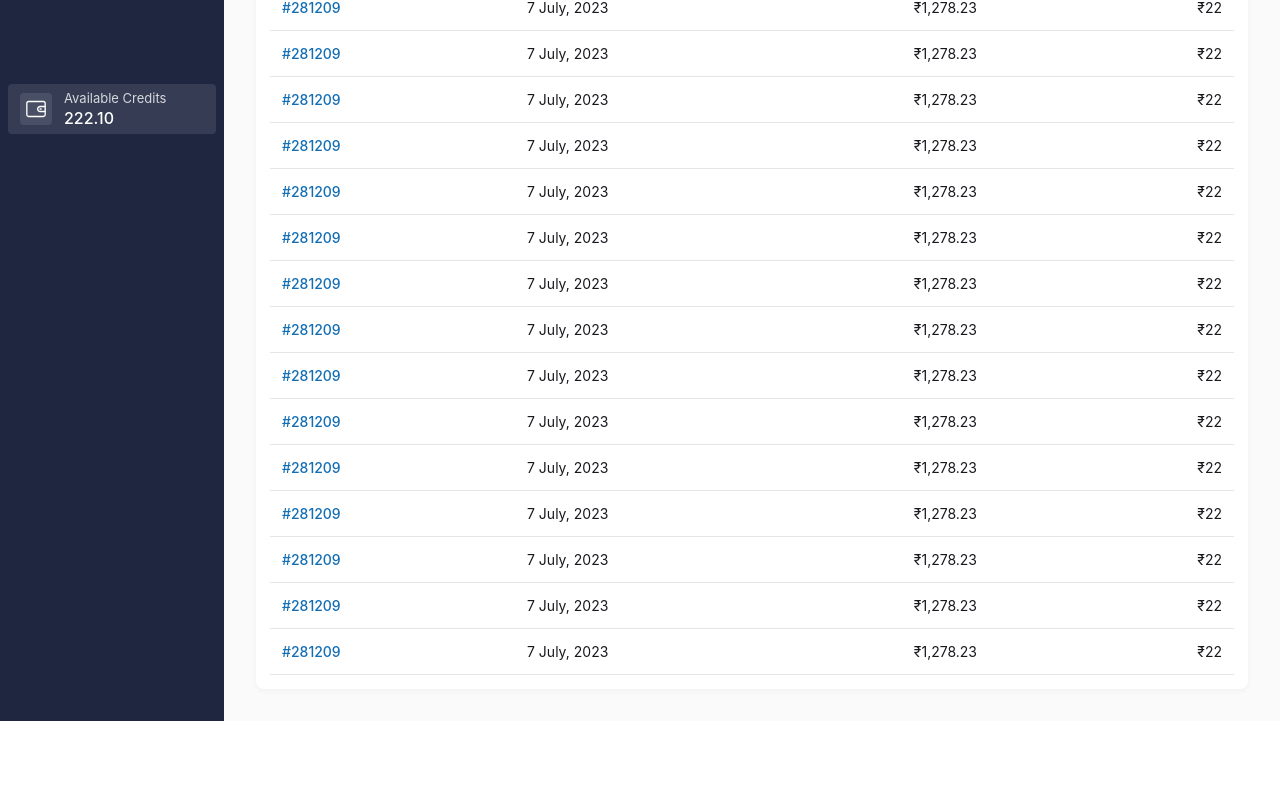
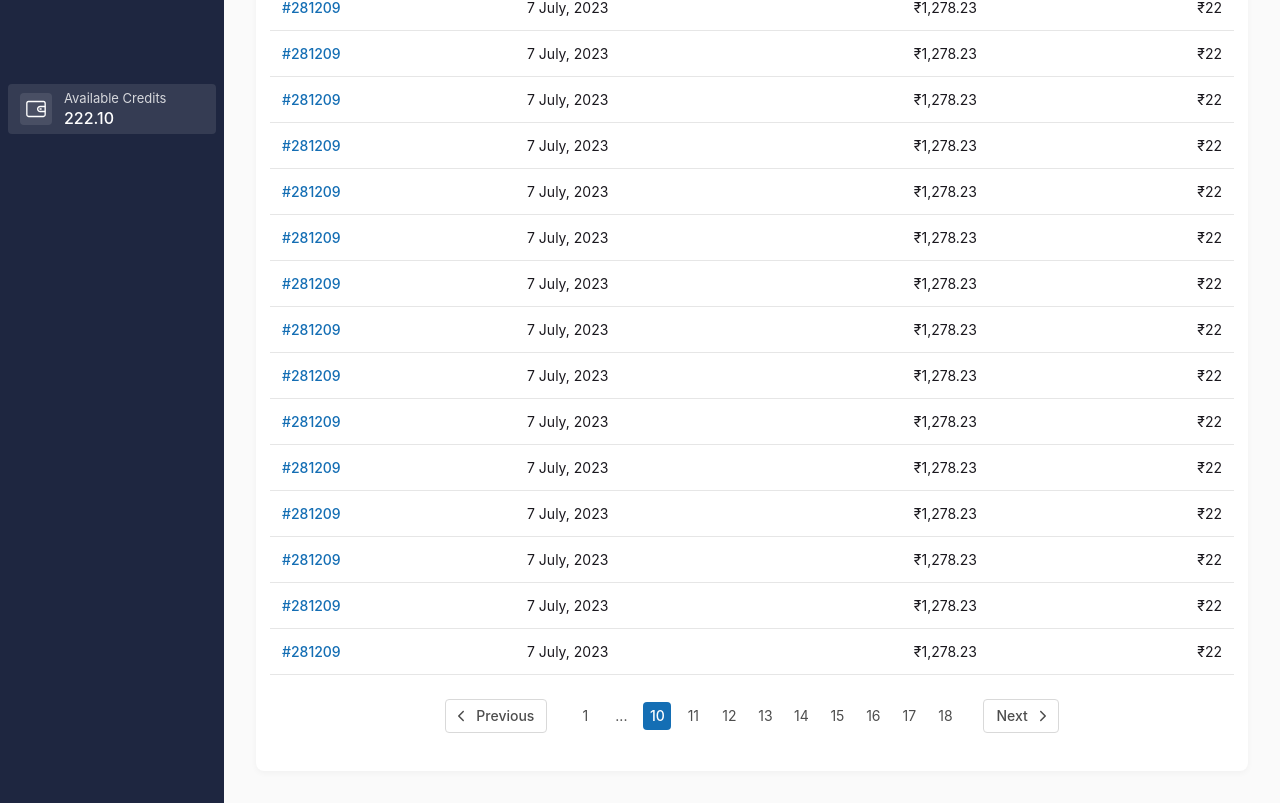
Before and after one commit to mritunjaysaha/dashboard, a React (Vite) app: page / in a window 1280 px wide. Shown: the part 650-1453 px from the top of the page. Before the commit the page ends 1371 px from the top, so only its background shows below. Built offline with nearby package versions, Linux system fonts and the light colour scheme.

Commit message:
feat: added table pagination

```diff
--- a/src/Components/TransactionsTable/TransactionsTable.jsx
+++ b/src/Components/TransactionsTable/TransactionsTable.jsx
@@ -1,6 +1,7 @@
 import { TransactionsTableBody } from "../TransactionsTableBody/TransactionsTableBody";
 import { TransactionsTableHead } from "../TransactionsTableHead/TransactionsTableHead";
 import { TransactionsTableHeader } from "../TransactionsTableHeader/TransactionsTableHeader";
+import { TransactionsTablePagination } from "../TransactionsTablePagination/TransactionsTablePagination";
 import styles from "./transactionsTable.module.scss";
 
 export const TransactionsTable = () => {
@@ -10,6 +11,7 @@ export const TransactionsTable = () => {
             <table>
                 <TransactionsTableHead />
                 <TransactionsTableBody />
+                <TransactionsTablePagination />
             </table>
         </div>
     );
--- /dev/null
+++ b/src/Components/TransactionsTablePagination/TransactionsTablePagination.jsx
@@ -0,0 +1,34 @@
+import styles from "./transactionsTablePagination.module.scss";
+
+export const TransactionsTablePagination = () => {
+    return (
+        <div className={styles.table_pagination}>
+            <button
+                className={`${styles.pagination_button} ${styles.previous_button}`}
+            >
+                <img src="/src/assets/icons/LeftArrowDark.svg" alt="previous" />
+                Previous
+            </button>
+            <div className={styles.pagination_pages_container}>
+                <button className={styles.page_button}>1</button>
+                <button className={styles.page_button}>...</button>
+                <button
+                    className={`${styles.page_button} ${styles.page_button_active}`}
+                >
+                    10
+                </button>
+                {[...new Array(8)].map((_, index) => (
+                    <button key={index} className={styles.page_button}>
+                        {index + 11}
+                    </button>
+                ))}
+            </div>
+            <button
+                className={`${styles.pagination_button} ${styles.next_button}`}
+            >
+                Next
+                <img src="/src/assets/icons/RightArrowDark.svg" alt="next" />
+            </button>
+        </div>
+    );
+};
--- /dev/null
+++ b/src/Components/TransactionsTablePagination/transactionsTablePagination.module.scss
@@ -0,0 +1,69 @@
+.table_pagination {
+    display: flex;
+    align-items: center;
+    gap: 2.4rem;
+
+    margin: 2.4rem auto;
+
+    width: max-content;
+
+    .pagination_button {
+        display: flex;
+        justify-content: center;
+        align-items: center;
+        gap: 6px;
+
+        border-radius: 0.4rem;
+        border: 1px solid #d9d9d9;
+        background: #fff;
+
+        color: #4d4d4d;
+        text-align: center;
+
+        font-size: 1.4rem;
+        font-weight: 500;
+        line-height: 2rem; /* 142.857% */
+    }
+
+    .previous_button {
+        padding: 0.6rem 1.2rem 0.6rem 0.6rem;
+    }
+
+    .next_button {
+        padding: 0.6rem 0.6rem 0.6rem 1.2rem;
+    }
+
+    .pagination_pages_container {
+        display: flex;
+        align-items: center;
+        gap: 0.8rem;
+
+        .page_button {
+            display: flex;
+            flex-direction: column;
+            justify-content: center;
+            align-items: center;
+
+            border-radius: 0.4rem;
+
+            width: 2.8rem;
+            height: 2.8rem;
+
+            padding: 0.2rem 0rem;
+
+            color: #4d4d4d;
+            text-align: center;
+            font-size: 1.4rem;
+            font-style: normal;
+            font-weight: 400;
+            line-height: 2rem; /* 142.857% */
+        }
+
+        .page_button_active {
+            background: #146eb4;
+
+            color: #fff;
+            font-weight: 500;
+        }
+    }
+}
```
Also changed, not shown: src/assets/icons/LeftArrowDark.svg.
